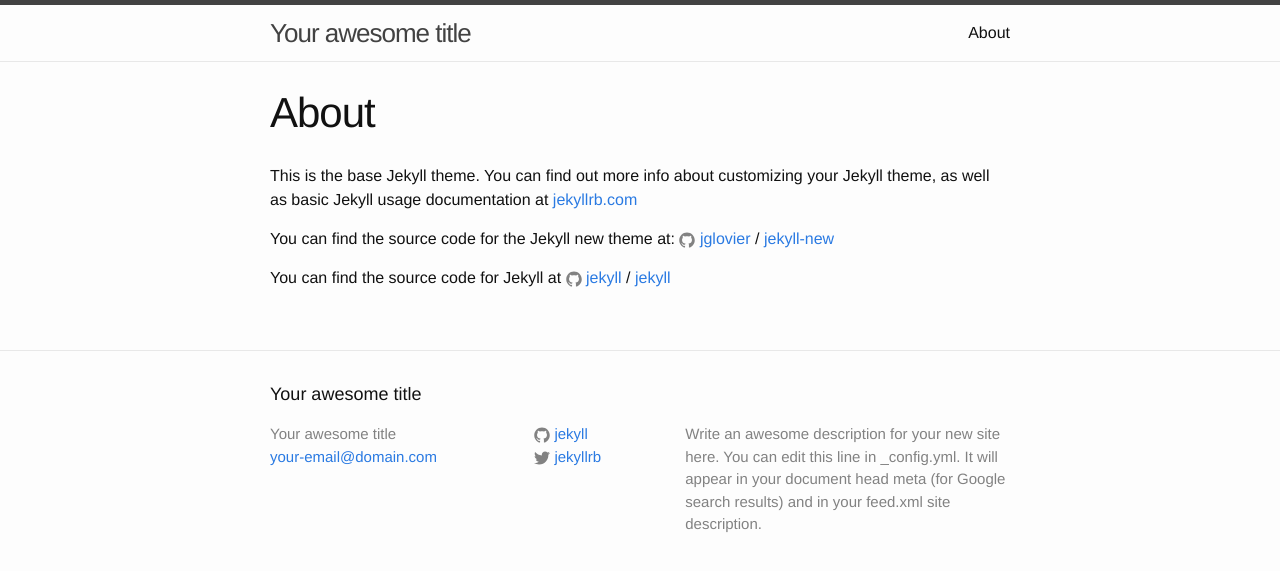
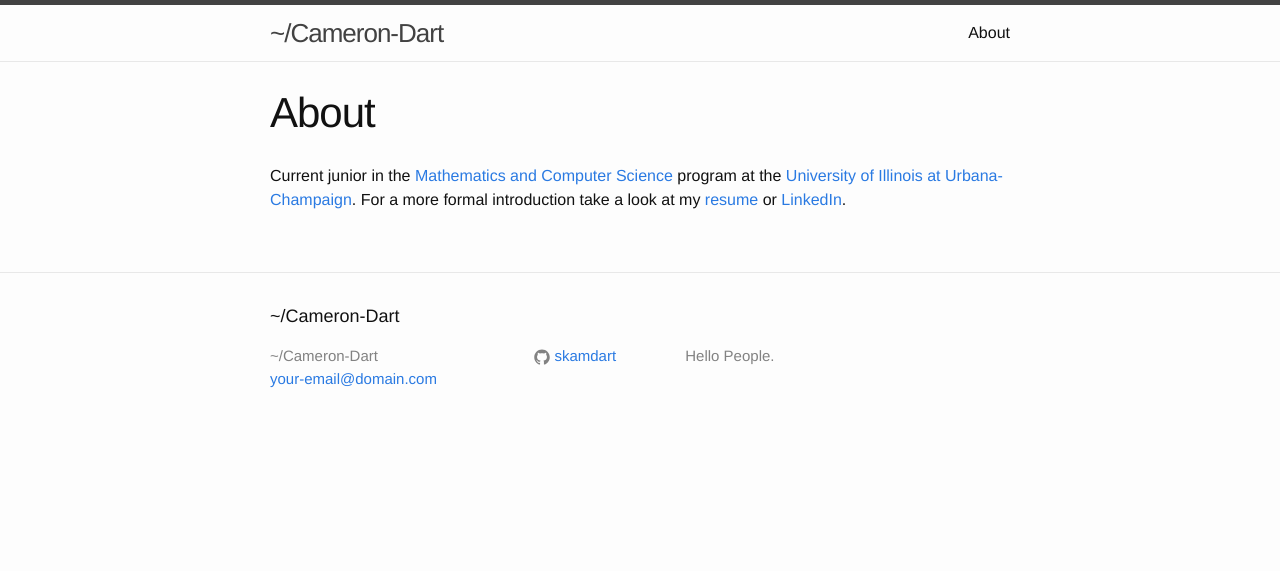
Before and after one commit to SkamDart/skamdart.github.io, a Jekyll site: the page built from about.md, in a window 1280 px wide. Shown: the top 571 px of the page. Built offline with Jekyll 4.4.1, drawn with Linux system fonts in a browser that asks for light colours.

Commit message:
DNS attempt

```diff
--- /dev/null
+++ b/CNAME
@@ -0,0 +1 @@
+camerondart.nl
--- a/_config.yml
+++ b/_config.yml
@@ -1,21 +1,16 @@
-# Welcome to Jekyll!
-#
 # This config file is meant for settings that affect your whole blog, values
 # which you are expected to set up once and rarely need to edit after that.
 # For technical reasons, this file is *NOT* reloaded automatically when you use
 # 'jekyll serve'. If you change this file, please restart the server process.
 
 # Site settings
-title: Your awesome title
+title: ~/Cameron-Dart
 email: your-email@domain.com
 description: > # this means to ignore newlines until "baseurl:"
-  Write an awesome description for your new site here. You can edit this
-  line in _config.yml. It will appear in your document head meta (for
-  Google search results) and in your feed.xml site description.
+  Hello People.
 baseurl: "" # the subpath of your site, e.g. /blog
-url: "http://yourdomain.com" # the base hostname & protocol for your site
-twitter_username: jekyllrb
-github_username:  jekyll
+url: "https://skamdart.github.io=" # the base hostname & protocol for your site
+github_username:  skamdart
 
 # Build settings
 markdown: kramdown
--- a/about.md
+++ b/about.md
@@ -4,12 +4,5 @@
 permalink: /about/
 ---
 
-This is the base Jekyll theme. You can find out more info about customizing your Jekyll theme, as well as basic Jekyll usage documentation at [jekyllrb.com](http://jekyllrb.com/)
-
-You can find the source code for the Jekyll new theme at:
-{% include icon-github.html username="jglovier" %} /
-[jekyll-new](https://github.com/jglovier/jekyll-new)
-
-You can find the source code for Jekyll at
-{% include icon-github.html username="jekyll" %} /
-[jekyll](https://github.com/jekyll/jekyll)
+Current junior in the [Mathematics and Computer Science]({{site.baseurl}}/public/docs/Math_CS_Flowchart.pdf) program at the [University of Illinois at Urbana-Champaign](https://cs.illinois.edu/). For a more formal introduction take a look at my [resume]({{site.baseurl}}/public/docs/DartCameronUIUC2017.pdf) or [LinkedIn](https://www.linkedin.com/in/cdart2
+).
```
Also changed, not shown: _posts/2016-03-13-hello-new-world.markdown (added, +31 -0 lines), 2 other files.
